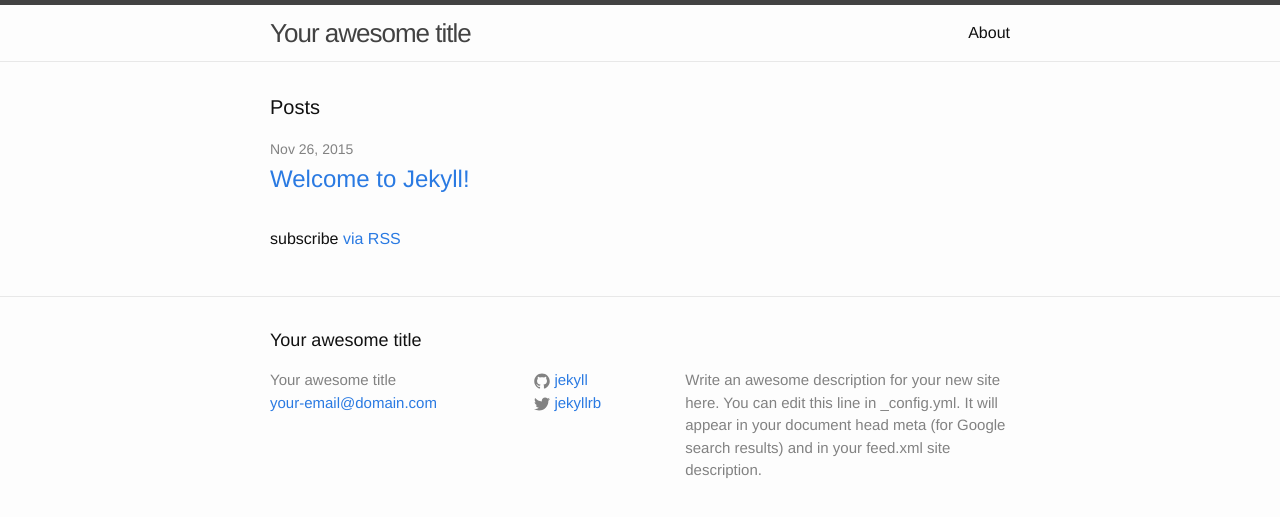
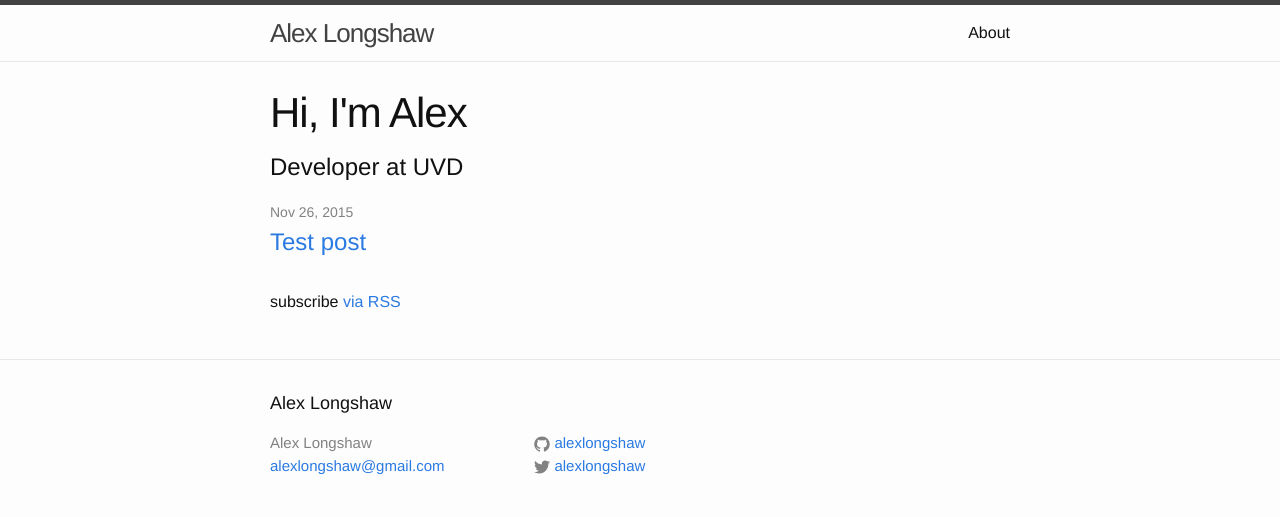
Before and after one commit to alexlongshaw/alexlongshaw.github.io, a Jekyll site: the page built from index.html, in a window 1280 px wide. Shown: the top 517 px of the page. Built offline with Jekyll 4.4.1, drawn with Linux system fonts in a browser that asks for light colours.

Commit message:
Added temp data

```diff
--- a/_config.yml
+++ b/_config.yml
@@ -1,21 +1,12 @@
-# Welcome to Jekyll!
-#
-# This config file is meant for settings that affect your whole blog, values
-# which you are expected to set up once and rarely need to edit after that.
-# For technical reasons, this file is *NOT* reloaded automatically when you use
-# 'jekyll serve'. If you change this file, please restart the server process.
+# Site settings
+title: Alex Longshaw
+email: alexlongshaw@gmail.com
+description: > # this means to ignore newlines until "baseurl:"
 
-# Site settings
-title: Your awesome title
-email: your-email@domain.com
-description: > # this means to ignore newlines until "baseurl:"
-  Write an awesome description for your new site here. You can edit this
-  line in _config.yml. It will appear in your document head meta (for
-  Google search results) and in your feed.xml site description.
 baseurl: "" # the subpath of your site, e.g. /blog
-url: "http://yourdomain.com" # the base hostname & protocol for your site
-twitter_username: jekyllrb
-github_username:  jekyll
+url: "http://alexlongshaw.com" # the base hostname & protocol for your site
+twitter_username: alexlongshaw
+github_username:  alexlongshaw
 
 # Build settings
 markdown: kramdown
--- a/_posts/2015-11-26-welcome-to-jekyll.markdown
+++ b/_posts/2015-11-26-welcome-to-jekyll.markdown
@@ -1,8 +1,8 @@
 ---
 layout: post
-title:  "Welcome to Jekyll!"
+title:  "Test post"
 date:   2015-11-26 18:37:34 +0000
-categories: jekyll update
+categories: testing
 ---
 You’ll find this post in your `_posts` directory. Go ahead and edit it and re-build the site to see your changes. You can rebuild the site in many different ways, but the most common way is to run `jekyll serve`, which launches a web server and auto-regenerates your site when a file is updated.
 
--- a/index.html
+++ b/index.html
@@ -4,7 +4,8 @@ layout: default
 
 <div class="home">
 
-  <h1 class="page-heading">Posts</h1>
+  <h1 class="post-title">Hi, I'm Alex</h1>
+  <h2>Developer at UVD</h2>
 
   <ul class="post-list">
     {% for post in site.posts %}
```
